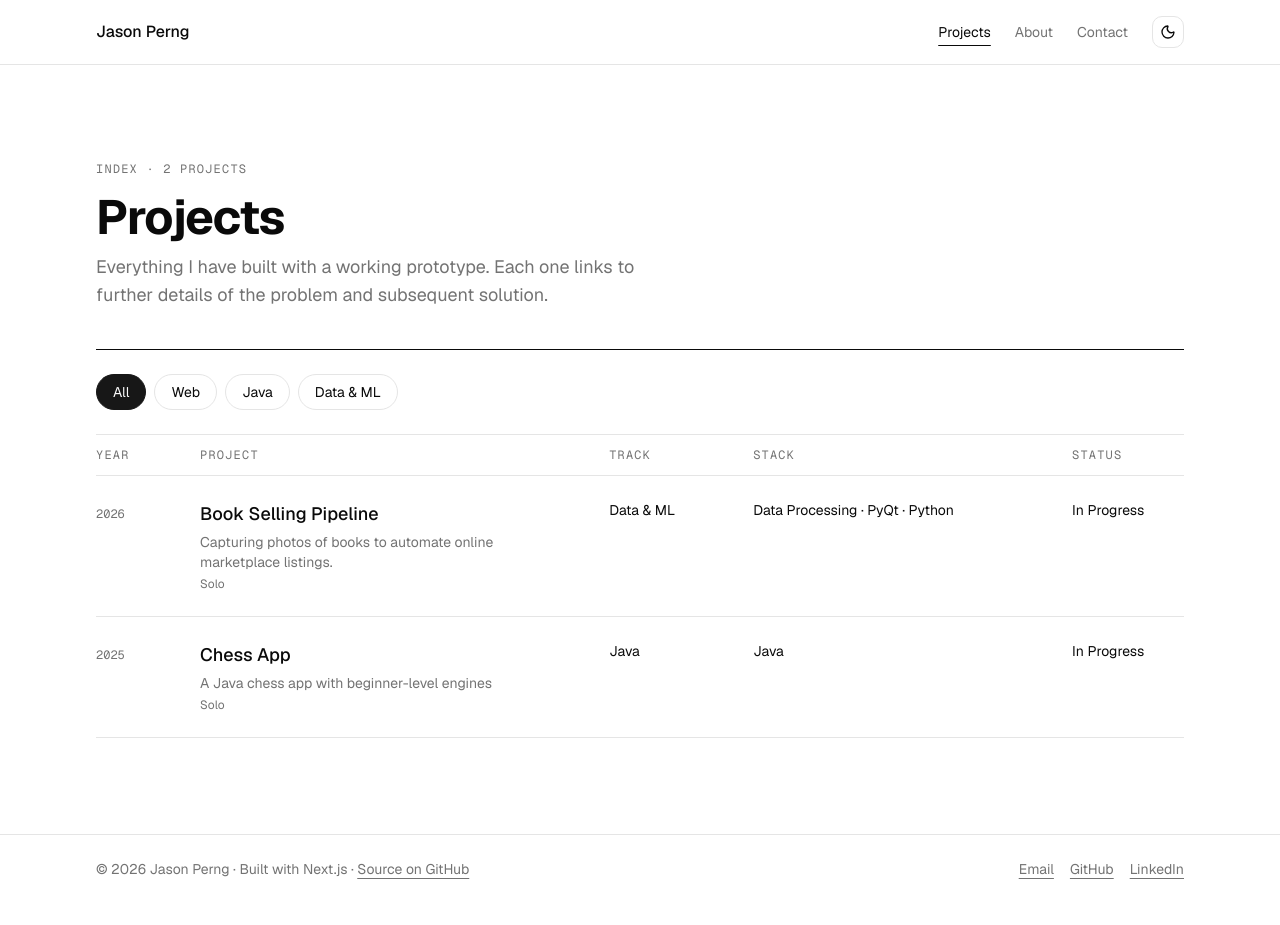
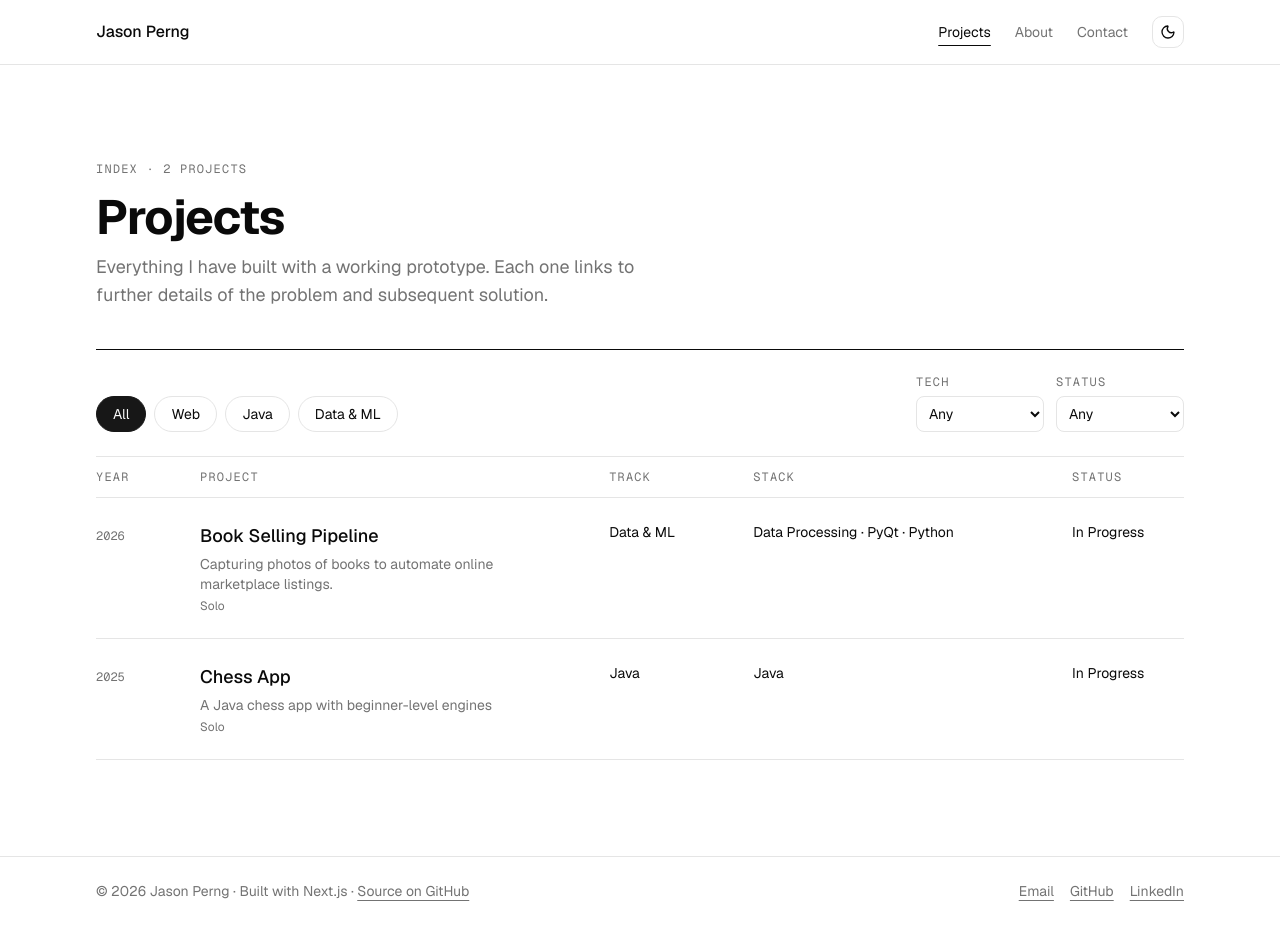
Before and after one commit to Jason17401/portfolio, a Next.js app: page /projects in a window 1280 px wide. Before the commit the page ends 903 px from the top, so only its background shows below. Built offline with nearby package versions, Linux system fonts and the light colour scheme.

Commit message:
feat: add visual UI for drop down filter

```diff
--- a/src/components/projects/dropdown-filter.tsx
+++ b/src/components/projects/dropdown-filter.tsx
@@ -1 +1,57 @@
-export function DropDownFilter() {}
+"use client";
+
+import { FilterKey, FilterOption, ProjectFilters } from "@/lib/types";
+import { useRouter } from "next/navigation";
+import { ChangeEvent, useId, useOptimistic, useTransition } from "react";
+
+type DropDownFilterProps = {
+  name: FilterKey;
+  label: string;
+  options: readonly FilterOption[];
+  filters: ProjectFilters;
+};
+
+export function DropDownFilter({
+  name,
+  label,
+  options,
+  filters,
+}: DropDownFilterProps) {
+  const id = useId();
+  const router = useRouter();
+  const [isPending, startTransition] = useTransition();
+  const [value, setValue] = useOptimistic(filters[name] ?? "");
+
+  const handleChange = (event: ChangeEvent<HTMLSelectElement>) => {
+    const next = event.target.value;
+    startTransition(() => {
+      setValue(next);
+      router.replace("", { scroll: false });
+    });
+  };
+
+  return (
+    <div className="flex flex-col gap-1.5">
+      <label
+        htmlFor={id}
+        className="font-mono text-xs tracking-widest text-muted-foreground uppercase"
+      >
+        {label}
+      </label>
+      <select
+        id={id}
+        value={value}
+        onChange={handleChange}
+        aria-busy={isPending}
+        className="h-9 w-32 rounded-md border border-input bg-background px-2 text-sm focus-visible:ring-2 focus-visible:ring-ring focus-visible:outline-none"
+      >
+        <option value="">Any</option>
+        {options.map((option) => (
+          <option key={option.value} value={option.value}>
+            {option.label}
+          </option>
+        ))}
+      </select>
+    </div>
+  );
+}
--- a/src/components/projects/filter-bar.tsx
+++ b/src/components/projects/filter-bar.tsx
@@ -1,6 +1,6 @@
 import {
-  // STATUS_LABELS,
-  // TECH,
+  STATUS_LABELS,
+  TECH,
   TRACK_LABELS,
   type FilterOption,
   type ProjectFilters,
@@ -8,6 +8,7 @@ import {
 import { Skeleton } from "../ui/skeleton";
 import { cn } from "@/lib/utils";
 import { PillFilter } from "./pill-filter";
+import { DropDownFilter } from "./dropdown-filter";
 
 const BAR =
   "flex flex-wrap items-end justify-between gap-4 border-b border-border py-6";
@@ -16,8 +17,8 @@ const toOptions = (labels: Record<string, string>): FilterOption[] =>
   Object.entries(labels).map(([value, label]) => ({ value, label }));
 
 const TRACK_OPTIONS = toOptions(TRACK_LABELS);
-// const STATUS_OPTIONS = toOptions(STATUS_LABELS);
-// const TECH_OPTIONS: FilterOption[] = TECH.map((t) => ({ value: t, label: t }));
+const STATUS_OPTIONS = toOptions(STATUS_LABELS);
+const TECH_OPTIONS: FilterOption[] = TECH.map((t) => ({ value: t, label: t }));
 
 type FilterBarProps = { filters: ProjectFilters };
 
@@ -30,6 +31,20 @@ export function FilterBar({ filters }: FilterBarProps) {
         options={TRACK_OPTIONS}
         filters={filters}
       />
+      <div className="flex gap-3">
+        <DropDownFilter
+          name={"tech"}
+          label="Tech"
+          options={TECH_OPTIONS}
+          filters={filters}
+        />
+        <DropDownFilter
+          name={"status"}
+          label="Status"
+          options={STATUS_OPTIONS}
+          filters={filters}
+        />
+      </div>
     </search>
   );
 }
--- a/src/lib/types.ts
+++ b/src/lib/types.ts
@@ -14,7 +14,6 @@ export type Track = keyof typeof TRACK_LABELS;
 
 export const TECH = [
   "TypeScript",
-  "JavaScript",
   "React",
   "Next.js",
   "Node.js",
@@ -25,11 +24,7 @@ export const TECH = [
   "Computer Vision",
   "Data Processing",
   "NoSQL",
-  "HTML",
-  "CSS",
   "Express",
-  "RESTful API",
-  "Git",
 ] as const;
 export type Tech = (typeof TECH)[number];
 
```
